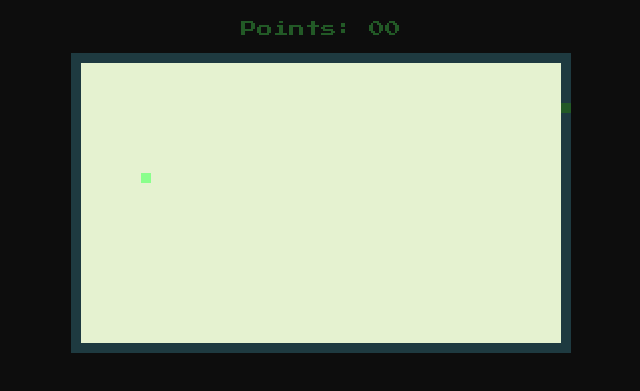
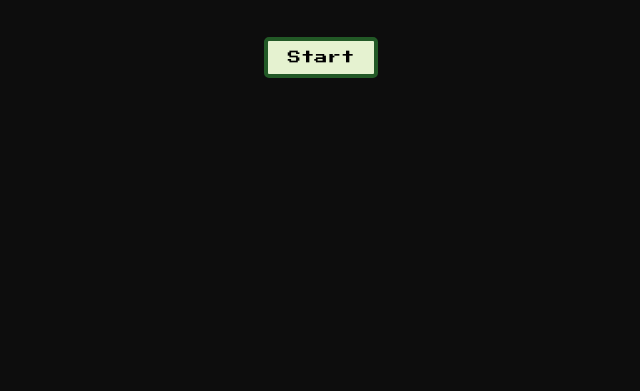
Before and after one commit to PauloScheuer/snake, a plain HTML site: page index.html in a window 1280 px wide. Shown: the part 67-458 px from the top of the page, without its empty margins (319-959 px from the left). Drawn offline with Linux system fonts and the light colour scheme.

Commit message:
Add start button

```diff
--- a/index.html
+++ b/index.html
@@ -10,13 +10,13 @@
 
 <body>
   <h1 class="title">Snake</h1>
-  <div class="data">
+  <div id="data">
     <span>Points:</span>
     <span id="points">00</span>
   </div>
   <div id="wall"></div>
-
   <span id="apple"></span>
+  <button id="btnStart">Start</button>
   <script src="script.js" type="text/javascript"></script>
 
 </body>
--- a/script.js
+++ b/script.js
@@ -21,7 +21,11 @@ let y2 = 0;
 
 let playerBody;
 let newDirection;
-window.addEventListener('load', () => {
+
+const btnStart = document.getElementById("btnStart");
+btnStart.addEventListener('click', () => {
+  btnStart.style.visibility = 'hidden';
+
   let points = 0;
   let appleState = true;
 
@@ -29,8 +33,11 @@ window.addEventListener('load', () => {
   const wall = document.getElementById("wall");
   const apple = document.getElementById("apple");
   const allPoints = document.getElementById("points");
+  const data = document.getElementById("data");
 
   drawWall(wall);
+
+  data.style.visibility = 'visible';
 
   let posToAdd = {x:x1+size*5, y:y1+size*5}
 
@@ -184,6 +191,8 @@ const drawApple = (apple) => {
 }
 
 const drawWall = (wall) => {
+  wall.style.visibility = 'visible';
+
   wall.style.minWidth = wallW+'px';
   wall.style.minHeight = wallH+'px';
   x1 = (window.innerWidth + wallW)/2 - wallW;
--- a/styles.css
+++ b/styles.css
@@ -5,6 +5,7 @@
   box-sizing: border-box;
   border: 10px solid #1e3a40;
   position: fixed;
+  visibility: hidden;
 }
 
 body {
@@ -31,3 +32,16 @@ body {
   position: fixed;
   background-color: #8AFF8C;
 }
+
+#data{
+  visibility: hidden;
+}
+
+#btnStart{
+  padding: 10px 20px 10px 20px;
+  font-family: 'Press Start 2P', cursive;
+  background-color: #e5f2d0;
+  border: 4px solid #225926;
+  border-radius: 5px;
+  cursor: pointer;
+}
```
